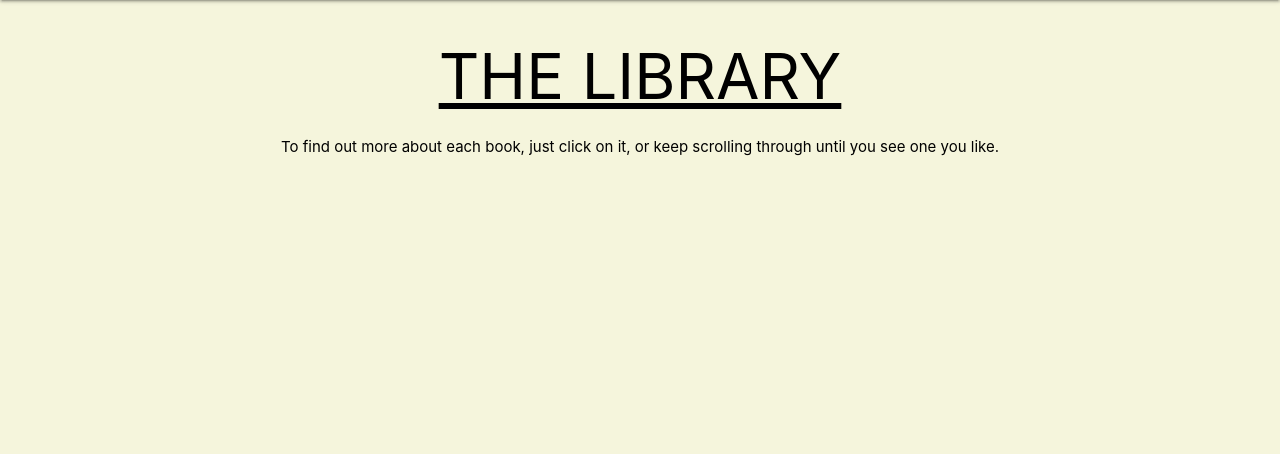
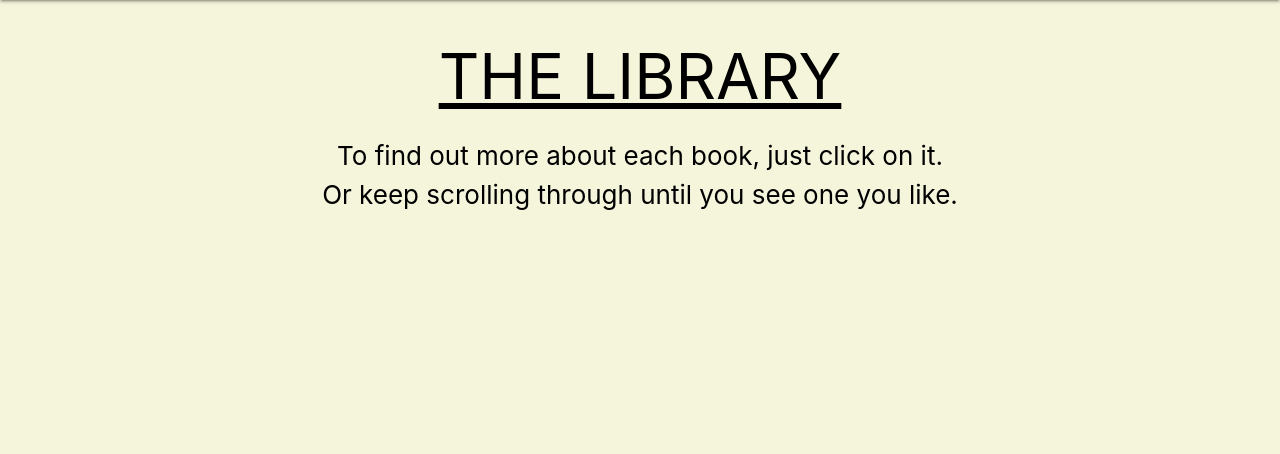
Before and after one commit to dombeesley/datacentricmilestone, a Flask app: page /library in a window 1280 px wide. Shown: the part 64-518 px from the top of the page. Run offline with Flask 2, Linux system fonts and the light colour scheme; data that the repository does not hold is empty; some libraries are stand-ins or nearby versions.

Commit message:
change font size on library page

```diff
--- a/static/css/style.css
+++ b/static/css/style.css
@@ -28,6 +28,7 @@ h1 {
 
 .librarytext{
     display: inline-block;
+    font-size: 26px;
 }
 
 .carousel {
--- a/templates/library.html
+++ b/templates/library.html
@@ -4,7 +4,8 @@
 <div class="librarycontainer">
     <div class="librarytext">
         <h1><u>THE LIBRARY</u></h1>
-        <div>To find out more about each book, just click on it, or keep scrolling through until you see one you like.</div>
+        <div>To find out more about each book, just click on it.</div>
+        <div>Or keep scrolling through until you see one you like.</div>
     </div>
 </div>
 
```
